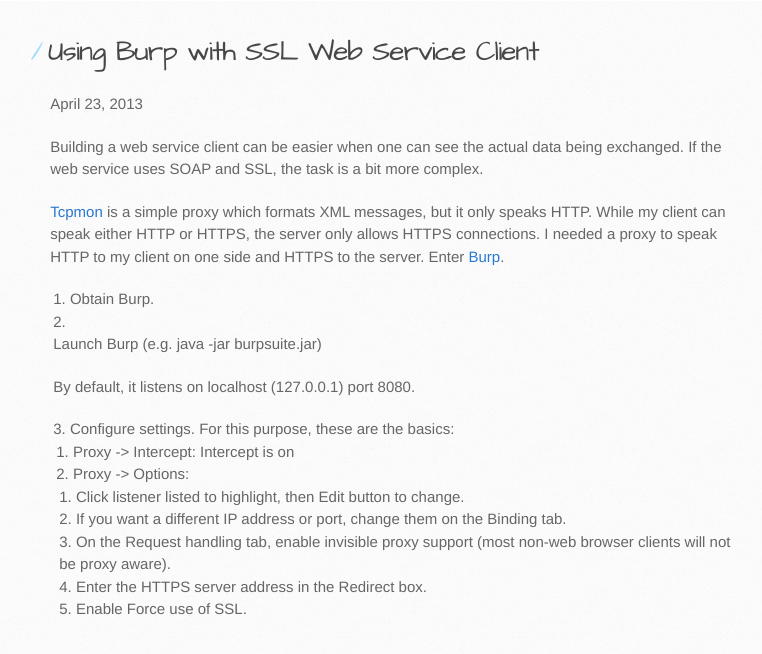
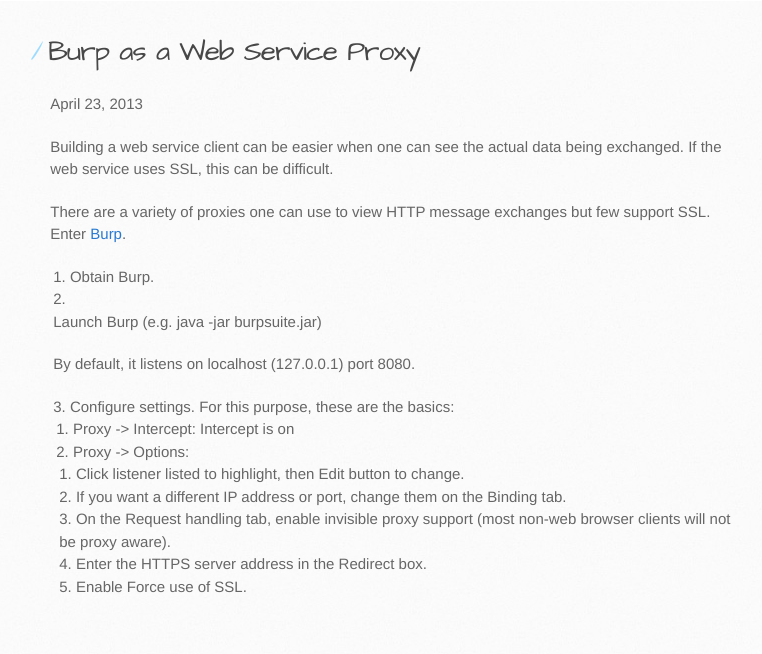
Before and after one commit to cxj/cxj.github.io, a Jekyll site: the page built from _posts/2013-04-23-burp-proxy.md, in a window 1280 px wide. Shown: the top 654 px of the page, without its empty margins (140-902 px from the left). Built offline with Jekyll 4.4.1, drawn with Linux system fonts in a browser that asks for light colours; Markdown is read by kramdown in place of the engine named in the settings.

Commit message:
Reword to be more generic.

```diff
--- a/_posts/2013-04-23-burp-proxy.md
+++ b/_posts/2013-04-23-burp-proxy.md
@@ -1,11 +1,11 @@
 ---
 layout: post
-title: Using Burp with SSL Web Service Client
+title: Burp as a Web Service Proxy
 ---
 
-Building a web service client can be easier when one can see the actual data    being exchanged.  If the web service uses SOAP and SSL, the task is a bit more  complex.
+Building a web service client can be easier when one can see the actual data    being exchanged.  If the web service uses SSL, this can be difficult.
 
-[Tcpmon](http://ws.apache.org/tcpmon/) is a simple proxy which formats XML messages, but it only speaks HTTP.  While my client can speak either HTTP or HTTPS, the server only allows HTTPS connections.  I needed a proxy to speak HTTP to my client on one side and HTTPS to the server.  Enter [Burp](http://portswigger.net/burp/).
+There are a variety of proxies one can use to view HTTP message exchanges but few support SSL.  Enter [Burp](http://portswigger.net/burp/).
 
 1.  Obtain Burp.
 2.  Launch Burp (e.g. java -jar burpsuite.jar)
```
